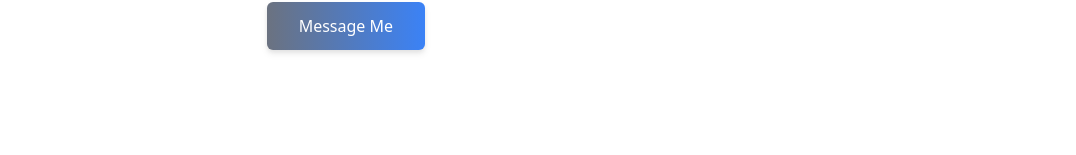
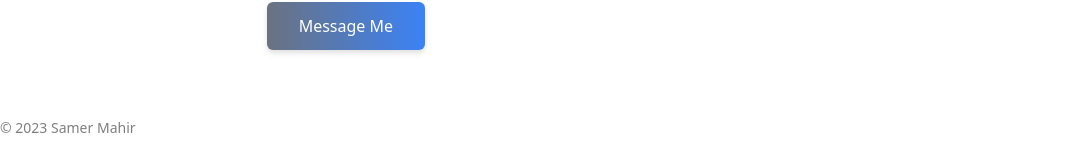
Before and after one commit to samermahir/React-Portfolio, a React (Vite) app: page / in a window 1280 px wide. Shown: the part 1298-1453 px from the top of the page, without its empty margins (0-1076 px from the left). Before the commit the page ends 1388 px from the top, so only its background shows below. Built offline with nearby package versions, Linux system fonts and the light colour scheme.

Commit message:
connecting footer

```diff
--- a/src/App.jsx
+++ b/src/App.jsx
@@ -2,6 +2,7 @@
 import Homepage from './components/Homepage';
 import Projects from './components/Projects';
 import Contact from './components/Contact';
+import Footer from './components/Footer';
 
 function App() {
 
@@ -10,6 +11,7 @@
       <Homepage />
       <Projects />
       <Contact />
+      <Footer />
     </div>
   )
 }
--- a/src/components/Footer.jsx
+++ b/src/components/Footer.jsx
@@ -2,7 +2,11 @@
 
 function Footer() {
     return (
-        <div></div>
+        <div className="py-5 text center">
+            <p className="text-sm mt-2 opacity-50">
+                &copy; {new Date().getFullYear()} Samer Mahir
+            </p>
+        </div>
     )
 }
 
```
